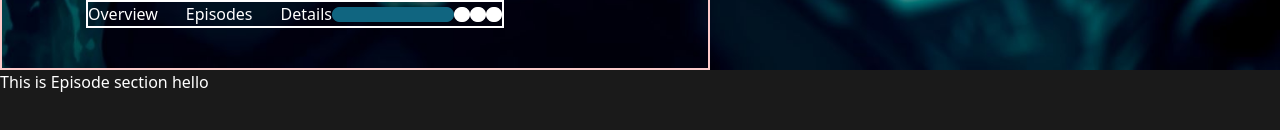
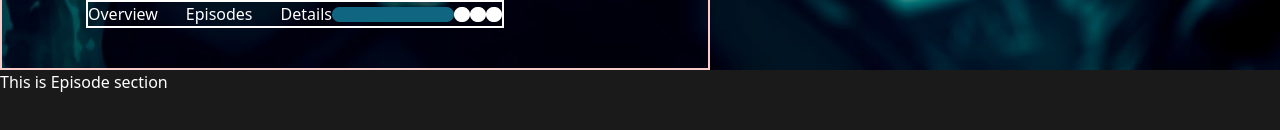
Before and after one commit to Battosai101/CACAL-assessment, a React (Create React App) app: page / in a window 1280 px wide. Shown: the part 1130-1260 px from the top of the page. Built offline with nearby package versions, Linux system fonts and the light colour scheme.

Commit message:
Change section

```diff
--- a/src/components/Episode.js
+++ b/src/components/Episode.js
@@ -1,7 +1,7 @@
 export default function Episode(){
     return(
         <div className="relative bg-[#1A1A1A] h-screen">
-            <h1 className='text-white'>This is Episode section hello</h1>
+            <h1 className='text-white'>This is Episode section</h1>
         </div>
     )
 }
```
